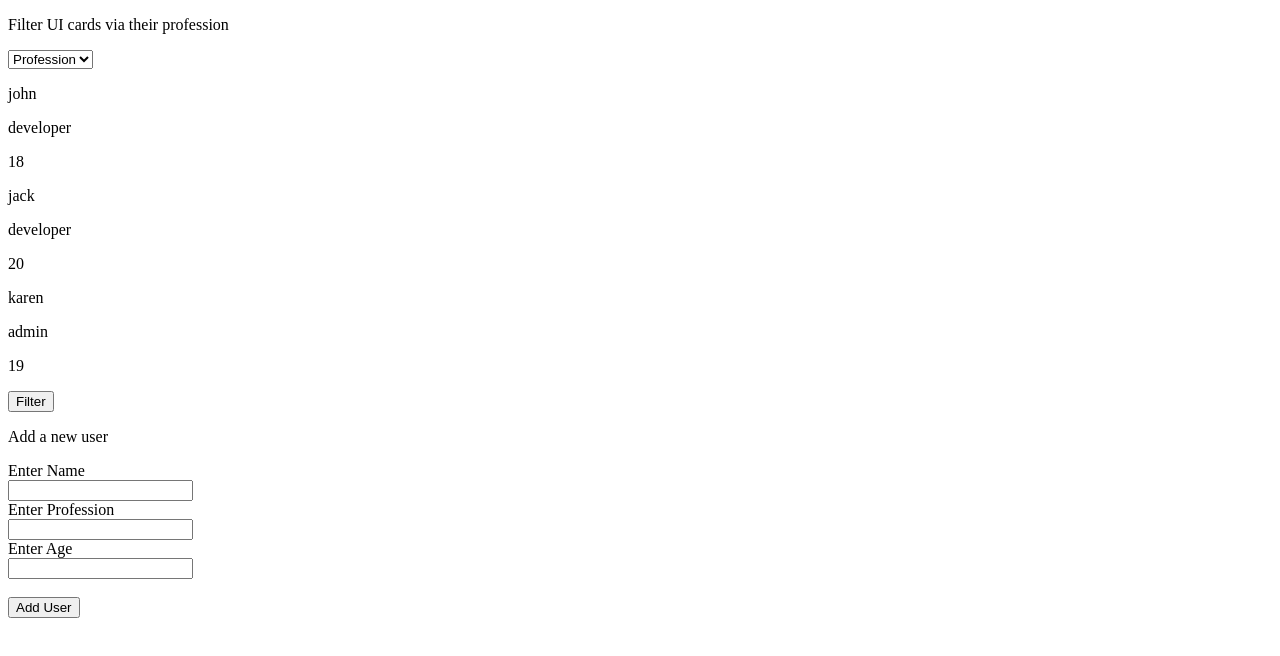
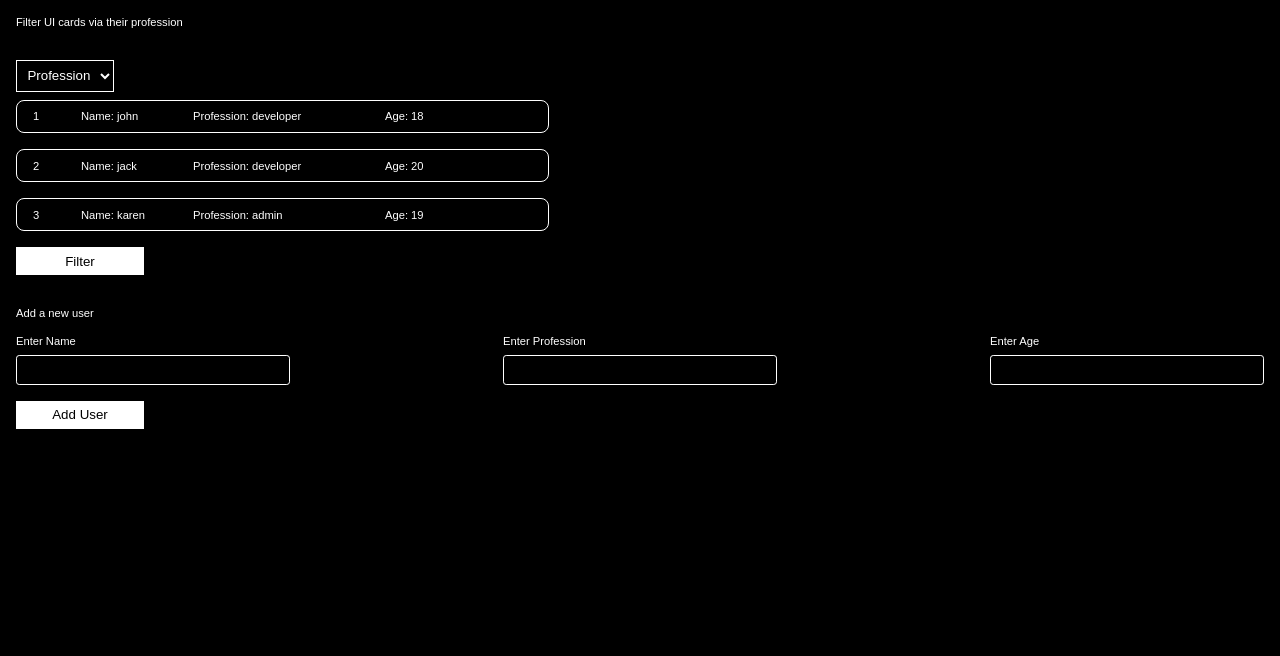
Before and after one commit to MadhusudanTripathy/F2C2.2, a plain HTML site: page index.html in a window 1280 px wide. Drawn offline with Linux system fonts and the light colour scheme.

Commit message:
Project Completed

```diff
--- a/index.html
+++ b/index.html
@@ -1,5 +1,6 @@
 <!DOCTYPE html>
 <html lang="en">
+
 <head>
     <meta charset="UTF-8">
     <meta http-equiv="X-UA-Compatible" content="IE=edge">
@@ -7,9 +8,10 @@
     <title>Document</title>
     <link rel="stylesheet" href="./style.css">
 </head>
+
 <body>
-    <p>Filter UI cards via their profession</p>
-    <select id="select-profession" >
+    <p style="margin-bottom: 2rem;">Filter UI cards via their profession</p>
+    <select id="select-profession">
         <option value="">Profession</option>
         <option value="Developer">Developer</option>
         <option value="Admin">Admin</option>
@@ -17,27 +19,33 @@
     <div id="users-list">
 
     </div>
-    <button onclick="filterByProfession()" id="filter">
+    <button onclick="filterByProfession()" id="filter" class="btn">
         Filter
     </button>
 
-    <p>
+    <p style="margin-top: 2rem;">
         Add a new user
     </p>
+    <div class="form">
+        <div class="group">
+            <div class="input-group">
                 <label>Enter Name</label>
-    <br>
                 <input type="text" id="name" name="name">
-    <br>
+            </div>
+            <div class="input-group">
                 <label>Enter Profession</label>
-  <br>
                 <input type="text" id="profession" name="profession">
-  <br>
+            </div>
+            <div class="input-group">
                 <label>Enter Age</label>
-  <br>
                 <input type="text" id="age" name="age">
-  <br>
-  <br>
-  <button id="add-user" onclick="addUser()">Add User</button>
+            </div>
+        </div>
+        <div class="button">
+            <button class="btn" id="add-user" onclick="addUser()">Add User</button>
+        </div>
+    </div>
         <script src="./script.js"></script>
     </body>
+
 </html>
--- a/script.js
+++ b/script.js
@@ -4,22 +4,28 @@ let select_button = document.getElementById("select-profession");
 let filter_button = document.getElementById("filter");
 let add_user_button = document.getElementById("add-user");
 
-function filterByProfession(){
-    var value = select_button.value.toLowerCase();
-    console.log(value);
-    document.getElementById('users-list').innerHTML='';
-    users.filter(
-        (e)=>(value==="")?true:e.profession===value
-    ).forEach((e)=>{
+function updateUserListDOM(arr){
+    return arr.forEach((e)=>{
         let div_card=`
-        <div>
-            <p>${e.name}</p>
-            <p>${e.profession}</p>
-            <p>${e.age}</p>
+        <div class='user-card'>
+            <p>${e.id}</p>
+            <p>Name: ${e.name}</p>
+            <p>Profession: ${e.profession}</p>
+            <p>Age: ${e.age}</p>
         <div>
         `
         document.getElementById('users-list').innerHTML+=div_card
     });
+}
+
+function filterByProfession(){
+    var value = select_button.value;
+    console.log(value);
+    console.log(users);
+    document.getElementById('users-list').innerHTML='';
+    updateUserListDOM(users.filter(
+        (e)=>(value==="")?true:e.profession.toLowerCase()===value.toLowerCase()
+    ))
 }
 filterByProfession()
 
@@ -28,19 +34,18 @@ function addUser(){
     let name = document.getElementById('name').value;
     let profession = document.getElementById('profession').value;
     let age = document.getElementById('age').value;
+
     let new_user = {id,name,profession,age};
-    users.push(new_user);
-    let div_card=`
-        <div>
-            <p>${name}</p>
-            <p>${profession}</p>
-            <p>${age}</p>
-        <div>
-        `
-    document.getElementById('users-list').innerHTML+=div_card
 
     let select = document.getElementById("select-profession");
-    var option = document.createElement("option");
+    let option = document.createElement("option");
+
+    //add user and update list
+    users.push(new_user);
+    document.getElementById('users-list').innerHTML='';
+    updateUserListDOM(users);
+
+    //add option in select
     option.text = profession;
     select.add(option);
 }
--- a/style.css
+++ b/style.css
@@ -0,0 +1,68 @@
+*{
+    padding: 0;
+    margin: 0;
+}
+
+body{
+    background-color: black;
+    color: white;
+    font-family:Arial, Helvetica, sans-serif;
+    padding: 1rem;
+    font-size: 0.7rem;
+}
+
+select{
+    background-color: black;
+    color: white;
+    padding: 0.4rem;
+    border: 1px solid white;
+    margin-bottom: 0.5rem;
+}
+
+.user-card{
+    width: 40%;
+    display: grid;
+    grid-template-columns: 3rem 7rem 12rem 10rem;
+    /* justify-content: space-between; */
+    border: 1px solid white;
+    padding: 0.6rem 1rem;
+    border-radius: 0.5rem;
+    margin-bottom: 1rem;
+}
+
+.btn{
+    background-color: white;
+    color: black;
+    padding-top: 0.4rem;
+    padding-bottom: 0.4rem;
+    width: 8rem;
+    border: none;
+}
+
+.form{
+    display: flex;
+    flex-direction: column;
+    margin-top: 1rem;
+}
+.form .group{
+
+    display: flex;
+    justify-content: space-between;
+    margin-bottom: 1rem;
+}
+.group .input-group{
+    display: flex;
+    flex-direction: column;
+}
+input{
+    background-color: black;
+    color: white;
+    border: 1px solid white;
+    border-radius: 0.2rem;
+    padding: 0.4rem 1rem;
+    width: 15rem;
+    outline: none;
+}
+label{
+    margin-bottom: 0.5rem;
+}
```
Lines whose indentation alone changed are shown as unchanged.
